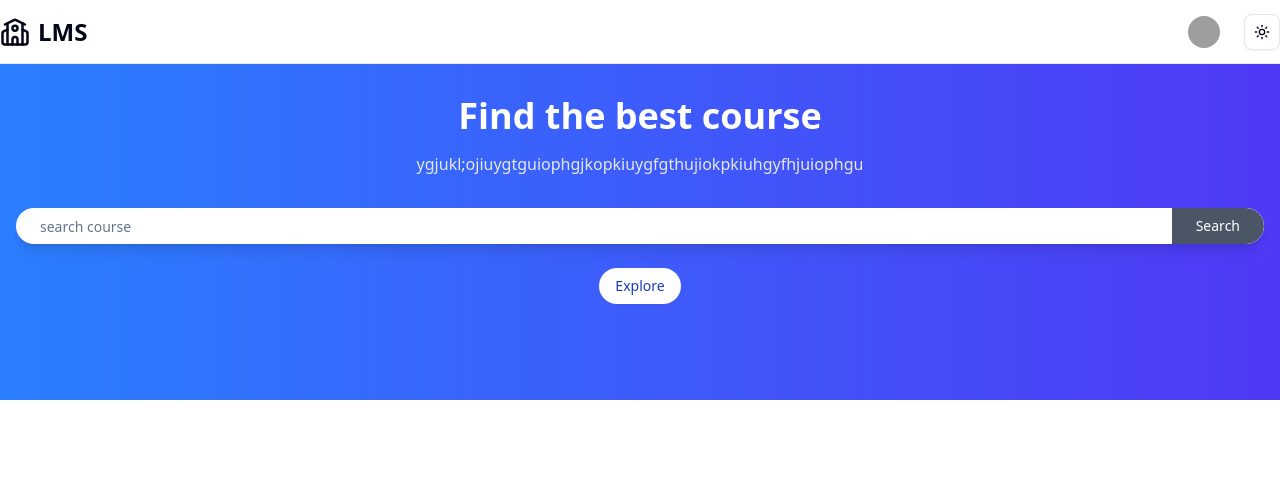
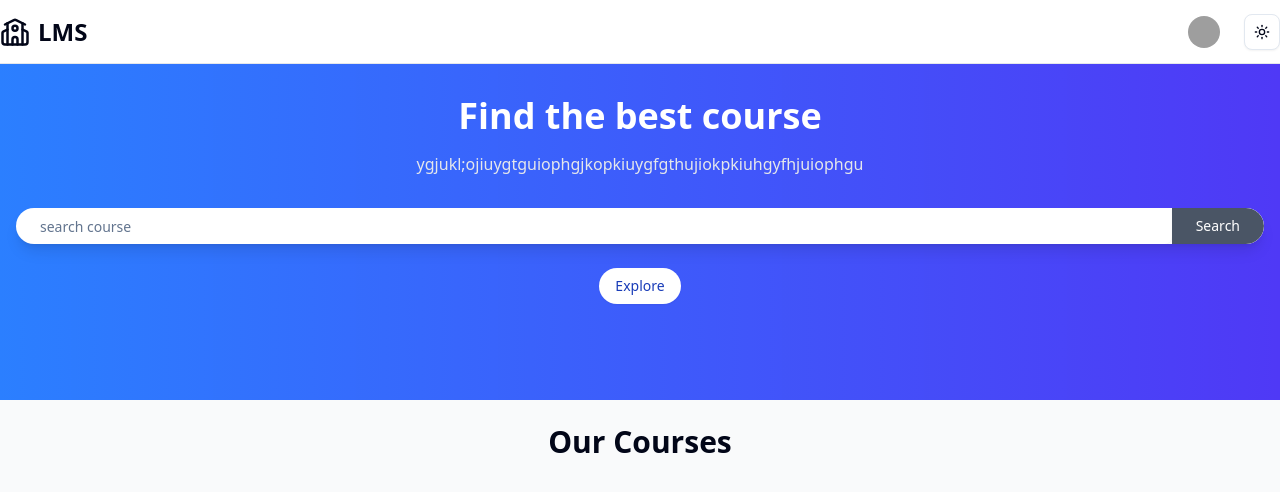
Before and after one commit to Prasun2004/College_Project, a React (Vite) app in the folder client/: page / in a window 1280 px wide. Shown: the top 492 px of the page. Built offline with nearby package versions, Linux system fonts and the light colour scheme; grey boxes are pictures that could not be loaded.

Commit message:
new courses page add

```diff
--- a/client/src/App.jsx
+++ b/client/src/App.jsx
@@ -8,6 +8,7 @@
 import { createBrowserRouter } from 'react-router-dom'
 import MainLayout from './layout/MainLayout'
 import { RouterProvider } from 'react-router'
+import Courses from './pages/student/Coures'
 
 function App() {
   const appRouter=createBrowserRouter([
@@ -20,6 +21,7 @@
           element:(
           <>
            <HeroSection/>
+           <Courses/>
           </>
           ),
         },
--- /dev/null
+++ b/client/src/pages/student/Coures.jsx
@@ -0,0 +1,34 @@
+import React, { useState } from 'react'
+
+export default function Courses() {
+    const[isLoading,setIsLoading]=useState(true);
+  return (
+    <div className='bg-gray-50'>
+         <div className='max-w-7xl mx-auto p-6'>
+             <h2 className='font-bold text-3xl text-center mb-10'>Our Courses</h2>
+             {
+                isLoading? " " :" "
+             }
+         </div>
+    </div>
+  )
+}
+
+const CourseSkeleton = () => {
+    return (
+      <div className="bg-white shadow-md hover:shadow-lg transition-shadow rounded-lg overflow-hidden">
+        <Skeleton className="w-full h-36" />
+        <div className="px-5 py-4 space-y-3">
+          <Skeleton className="h-6 w-3/4" />
+          <div className="flex items-center justify-between">
+            <div className="flex items-center gap-3">
+              <Skeleton className="h-6 w-6 rounded-full" />
+              <Skeleton className="h-4 w-20" />
+            </div>
+            <Skeleton className="h-4 w-16" />
+          </div>
+          <Skeleton className="h-4 w-1/4" />
+        </div>
+      </div>
+    );
+  };
```
